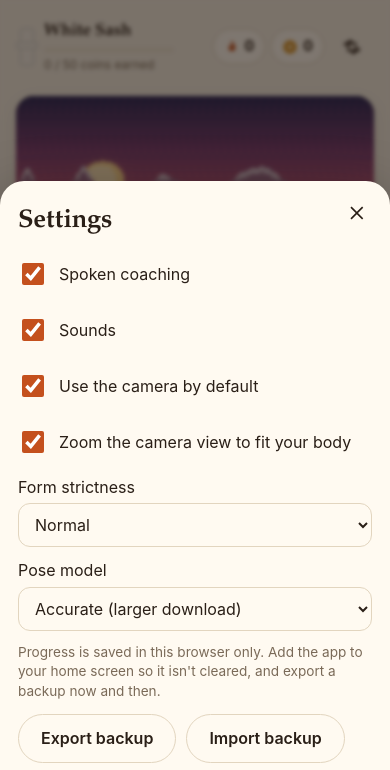
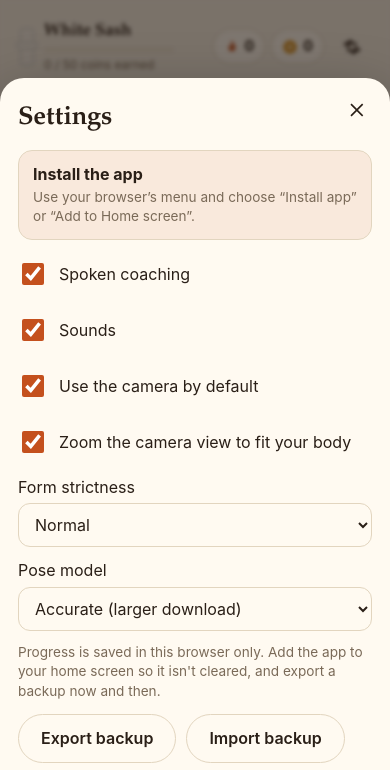
Before and after one commit to zeroXten/holds, a website with bundled scripts: page index.html in a window 390 px wide. Both pictures are taken after a click on the button "Settings". Shown: the top 770 px of the page. Built offline with nearby package versions, Linux system fonts and the light colour scheme.

Commit message:
Settings: install as an app
Uses the browser's install prompt where available (Chrome, Edge, Android),
shows Add to Home Screen steps on iPhone, and says so when already installed.

```diff
--- a/css/style.css
+++ b/css/style.css
@@ -512,3 +512,12 @@ button.chip { cursor: pointer; }
 :root[data-scene="autumn"] { --accent: #c4561c; --gold: #e8a040; }
 :root[data-scene="night"] { --accent: #5b74e8; --gold: #f0c860; }
 :root[data-scene="snow"] { --accent: #3a7ab8; --gold: #d8a848; }
+
+/* ---------- Install ---------- */
+.install-box {
+  display: flex; align-items: center; gap: 12px; padding: 12px 14px; border-radius: 14px;
+  background: color-mix(in srgb, var(--accent) 10%, var(--surface)); border: 1px solid var(--line);
+}
+.install-box > div { display: grid; gap: 2px; flex: 1; }
+.install-box small { color: var(--muted); font-size: .85rem; }
+.install-box .btn { min-height: 42px; padding: 8px 18px; }
--- a/index.html
+++ b/index.html
@@ -174,6 +174,10 @@
     <form method="dialog" class="sheet-inner">
       <button class="icon-btn sheet-x" value="close" aria-label="Close"><svg viewBox="0 0 24 24" class="ico"><path d="M18.3 5.7L12 12l6.3 6.3-1.4 1.4L10.6 13.4 4.3 19.7l-1.4-1.4L9.2 12 2.9 5.7l1.4-1.4 6.3 6.3 6.3-6.3z"/></svg></button>
       <h2>Settings</h2>
+      <div class="install-box" id="install-box">
+        <div><b>Install the app</b><small id="install-msg"></small></div>
+        <button type="button" class="btn primary" id="install-btn" hidden>Install</button>
+      </div>
       <label class="toggle"><input type="checkbox" name="voice"><span>Spoken coaching</span></label>
       <label class="toggle"><input type="checkbox" name="sounds"><span>Sounds</span></label>
       <label class="toggle"><input type="checkbox" name="camera"><span>Use the camera by default</span></label>
--- a/js/app.js
+++ b/js/app.js
@@ -593,7 +593,36 @@ function renderProgress() {
 
 // ---------- Settings ----------
 
+// ---------- Installing as an app ----------
+
+// Chrome, Edge and Android offer an install prompt we can trigger; Safari doesn't,
+// so iPhone gets the Add to Home Screen steps instead.
+let installPrompt = null;
+window.addEventListener('beforeinstallprompt', e => { e.preventDefault(); installPrompt = e; renderInstall(); });
+window.addEventListener('appinstalled', () => { installPrompt = null; renderInstall(); toast('Installed! Open it from your home screen.'); });
+
+const isInstalled = () => matchMedia('(display-mode: standalone)').matches || navigator.standalone === true;
+const isIOS = () => /iphone|ipad|ipod/i.test(navigator.userAgent) || (navigator.platform === 'MacIntel' && navigator.maxTouchPoints > 1);
+
+function renderInstall() {
+  const msg = $('#install-msg'), btn = $('#install-btn');
+  btn.hidden = true;
+  if (isInstalled()) msg.textContent = 'Installed. You’re using the app.';
+  else if (installPrompt) { msg.textContent = 'Opens full screen from your home screen, works offline, and keeps your progress safe.'; btn.hidden = false; }
+  else if (isIOS()) msg.innerHTML = 'In Safari, tap the <b>Share</b> button (the square with an arrow), then <b>Add to Home Screen</b>. This also stops Safari clearing your progress.';
+  else msg.textContent = 'Use your browser’s menu and choose “Install app” or “Add to Home screen”.';
+}
+
+$('#install-btn').onclick = async () => {
+  if (!installPrompt) return;
+  installPrompt.prompt();
+  await installPrompt.userChoice.catch(() => {});
+  installPrompt = null;
+  renderInstall();
+};
+
 function openSettings() {
+  renderInstall();
   const f = $('#settings form');
   for (const k of ['voice', 'sounds', 'camera', 'autoframe']) f.elements[k].checked = state.settings[k];
   f.elements.strictness.value = state.settings.strictness;
--- a/sw.js
+++ b/sw.js
@@ -1,6 +1,6 @@
 // Offline support. App files: network first, so updates arrive straight away.
 // MediaPipe library, WASM and model: cache first, since they're versioned and large.
-const APP = 'holds-app-v5';
+const APP = 'holds-app-v6';
 const LIBS = 'holds-libs-v1';
 const SHELL = [
   './', 'index.html', 'css/style.css', 'manifest.webmanifest', 'icons/icon.svg', 'icons/icon-180.png', 'icons/icon-192.png',
```
